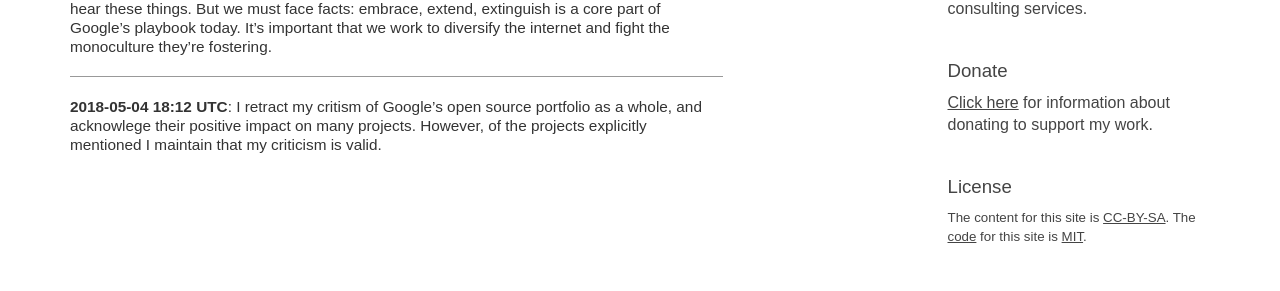
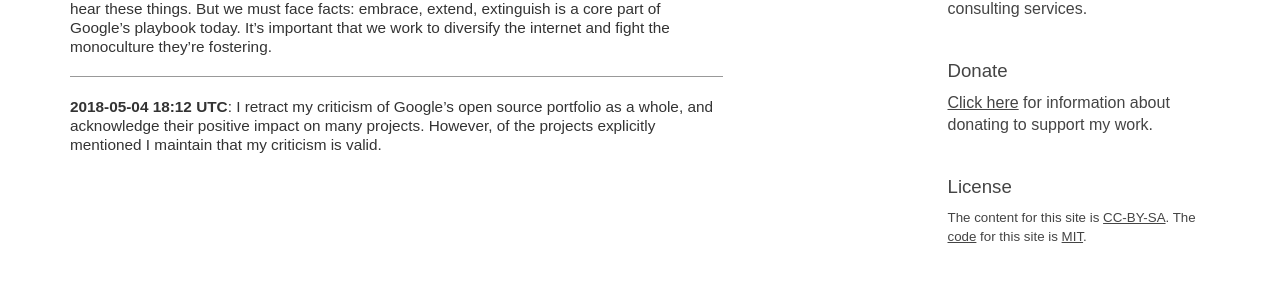
Before and after one commit to stormblog/sircmpwn.github.io, a Jekyll site: the page built from _posts/2018-05-03-Google-embraces-extends-extinguishes.md, in a window 1280 px wide. Shown: the part 933-1224 px from the top of the page. Built offline with Jekyll 4.4.1, drawn with Linux system fonts in a browser that asks for light colours.

Commit message:
Fix typos

```diff
--- a/_posts/2018-05-03-Google-embraces-extends-extinguishes.md
+++ b/_posts/2018-05-03-Google-embraces-extends-extinguishes.md
@@ -64,6 +64,6 @@ work to diversify the internet and fight the monoculture they're fostering.
 
 ---
 
-**2018-05-04 18:12 UTC**: I retract my critism of Google's open source portfolio
-as a whole, and acknowlege their positive impact on many projects. However, of
+**2018-05-04 18:12 UTC**: I retract my criticism of Google's open source portfolio
+as a whole, and acknowledge their positive impact on many projects. However, of
 the projects explicitly mentioned I maintain that my criticism is valid.
```
